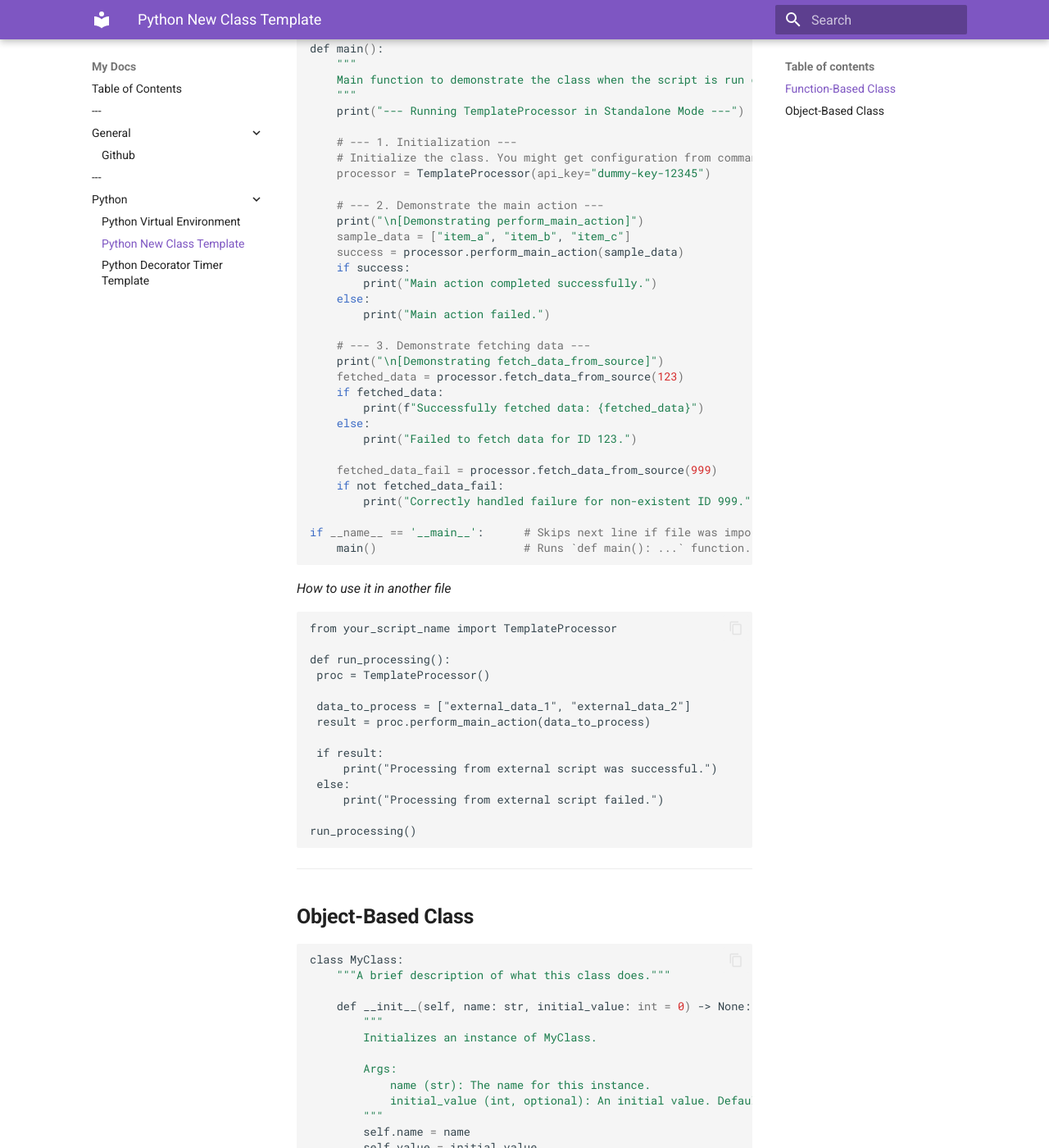
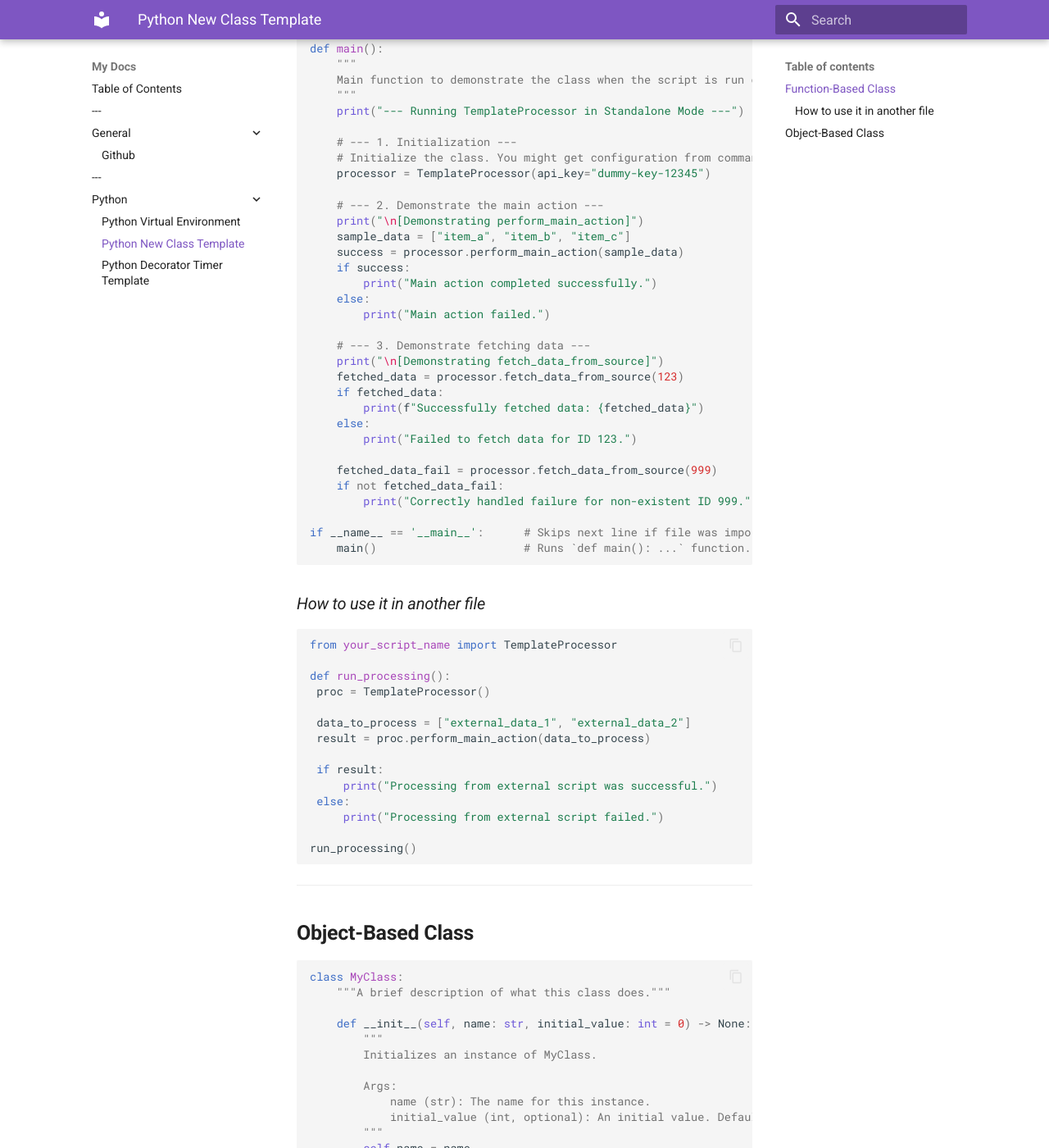
Before and after one commit to duranar/kh, an MkDocs documentation site: the page built from docs/py-template.md, in a window 1280 px wide and 1400 px high, scrolled down 2075 px. Shown: the whole window at 82% size. Built offline with MkDocs 1.6.1 and Material for MkDocs 9.7.7, drawn with Linux system fonts in a browser that asks for light colours; some of the changed text lies outside the part shown.

Commit message:
small fixes

````diff
--- a/docs/py-template.md
+++ b/docs/py-template.md
@@ -1,5 +1,7 @@
+# **Python New Class Template**
+
 ## **Function-Based Class**
-```bash
+```python
 
 import os
 import sys
@@ -135,8 +137,8 @@
     main()                      # Runs `def main(): ...` function.
 
 ```
-*How to use it in another file*
-```
+### *How to use it in another file*
+```python
 from your_script_name import TemplateProcessor
 
 def run_processing():
@@ -157,7 +159,7 @@
 
 
 ## **Object-Based Class**
-```bash
+```python
 class MyClass:
     """A brief description of what this class does."""
 
````
Also changed, not shown: docs/py-timer_decorator.md (+2 -0 lines).
